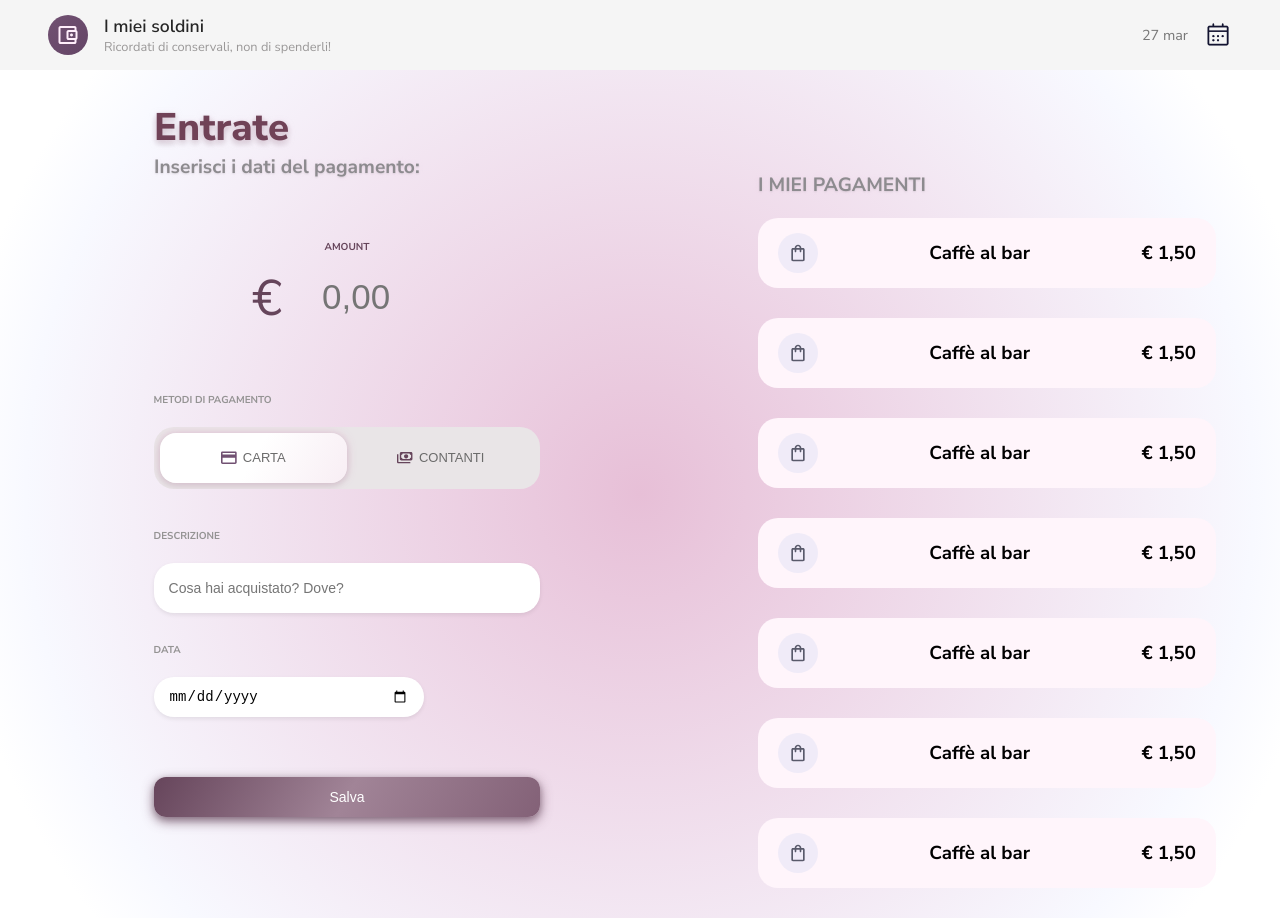
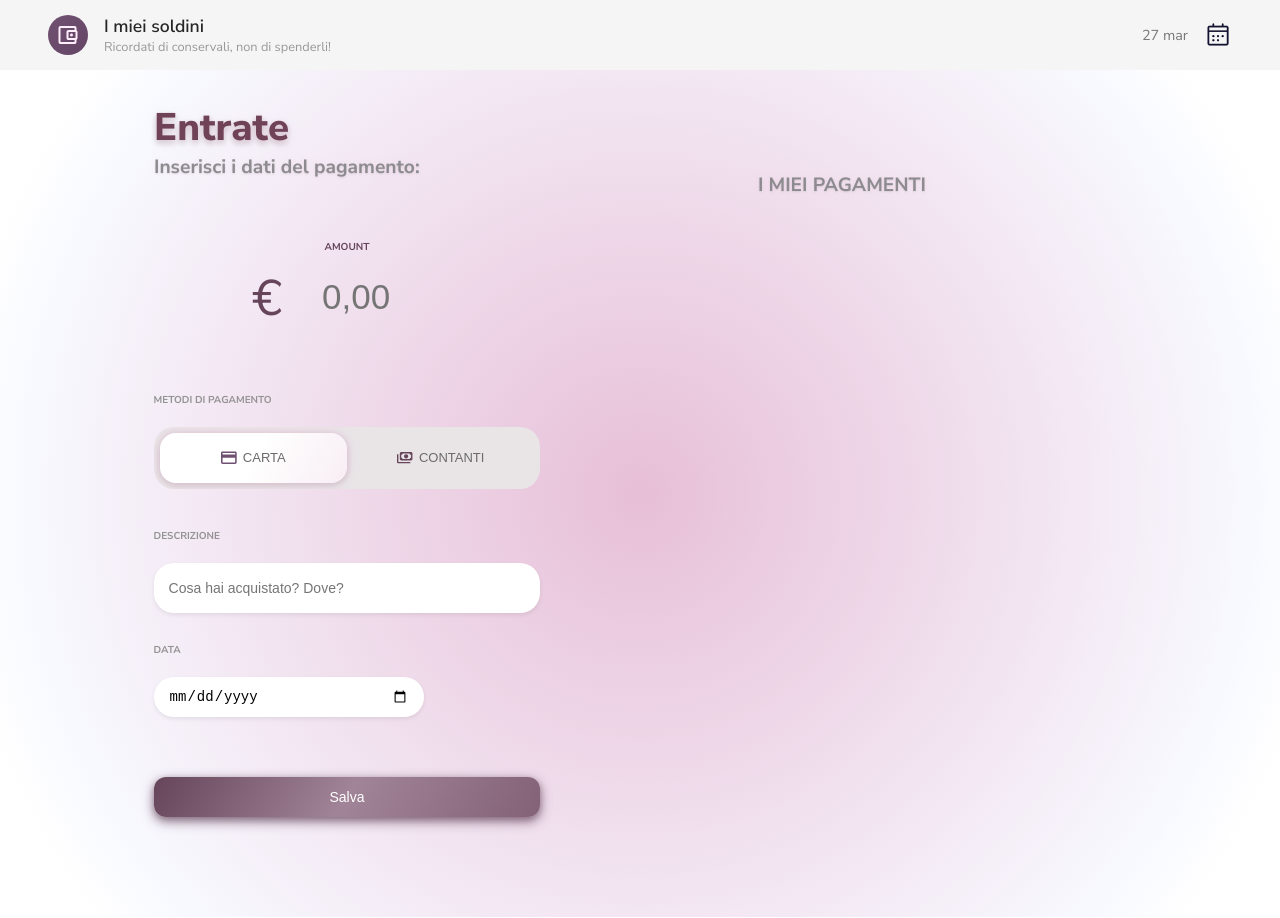
Before and after one commit to Vittoriatosi2006/Gestionale-spese, a React (Vite) app: page / in a window 1280 px wide. Built offline with nearby package versions, Linux system fonts and the light colour scheme; a web font is replaced by a local one.

Commit message:
aggiunta prima parte della logica

```diff
--- a/src/App.tsx
+++ b/src/App.tsx
@@ -1,14 +1,22 @@
+import { useState } from "react";
 import Navbar from "./Navbar";
 import NewEntry from "./NewEntry";
 import Recenti from "./Recenti";
+import type { Pagamento } from "./type";
 
 function App() {
+  const [pagamenti, setPagamenti] = useState<Pagamento[]>([]);
+
+  const aggiungiPagamento = (p: Pagamento) => {
+    setPagamenti([p, ...pagamenti]); // aggiunge in cima alla lista
+  };
+
   return (
     <div className="App">
       <Navbar />
       <div className="main-content">
-        <NewEntry />
-        <Recenti />
+        <NewEntry onSalva={aggiungiPagamento} />
+        <Recenti pagamenti={pagamenti} />
       </div>
     </div>
   );
--- a/src/NewEntry.css
+++ b/src/NewEntry.css
@@ -79,6 +79,7 @@
   color: #66455b;
   font-size: 50px;
 }
+
 .input-prezzo {
   border: none;
   background: transparent;
@@ -89,14 +90,22 @@
   border-bottom: 2px solid transparent;
   transition: all 0.25s ease;
 }
-
-.input-prezzo:focus {
+.input-prezzo:focus,
+.input-prezzo:hover {
   border-bottom: 2px solid #e7bfd7;
   transform: scale(1.05);
   text-shadow: 0 0 6px rgba(231, 191, 215, 0.6);
 }
 
+/*per togliere le frecce di incremento/decremento nei campi numerici*/
+input[type="number"]::-webkit-outer-spin-button,
+input[type="number"]::-webkit-inner-spin-button {
+  -webkit-appearance: none;
+  margin: 0;
+}
+
 /* terza parte */
+
 .terza-parte {
   display: flex;
   flex-direction: column;
@@ -118,6 +127,14 @@
   padding: 6px;
   height: 50px;
   overflow: hidden;
+  transition: all 0.8s ease;
+}
+
+.bottoni-pagamenti:hover {
+  transform: scale(1.03);
+  box-shadow:
+    0 6px 14px rgba(102, 69, 91, 0.9),
+    0 3px 8px rgba(0, 0, 0, 0.2);
 }
 
 .indicatore {
@@ -186,6 +203,14 @@
   transition: all 0.3s ease; /* per animazioni */
   position: relative;
   box-sizing: border-box;
+  transition: all 0.8s ease;
+}
+
+.input-descrizione:hover {
+  transform: scale(1.03);
+  box-shadow:
+    0 6px 14px rgba(102, 69, 91, 0.9),
+    0 3px 8px rgba(0, 0, 0, 0.2);
 }
 
 .input-descrizione:focus {
@@ -234,6 +259,14 @@
   transition: all 0.3s ease; /* per animazioni */
   position: relative;
   box-sizing: border-box;
+  transition: all 0.8s ease;
+}
+
+.input-data:hover {
+  transform: scale(1.03);
+  box-shadow:
+    0 6px 14px rgba(102, 69, 91, 0.9),
+    0 3px 8px rgba(0, 0, 0, 0.2);
 }
 
 .input-data:focus {
--- a/src/NewEntry.tsx
+++ b/src/NewEntry.tsx
@@ -1,22 +1,40 @@
 import { useState } from "react";
 import "./NewEntry.css";
 import "./style.css";
+import type { Pagamento } from "./type";
 
-export default function NewEntry() {
-  const [bottoneSelezionato, setBottoneSelezionato] = useState("");
+interface NewEntryProps {
+  onSalva: (p: Pagamento) => void;
+}
+
+export default function NewEntry({ onSalva }: NewEntryProps) {
+  const [bottoneSelezionato, setBottoneSelezionato] = useState<
+    "carta" | "contanti"
+  >("carta");
+  const [importo, setImporto] = useState<number | "">("");
+  const [descrizione, setDescrizione] = useState("");
+  const [data, setData] = useState("");
 
   return (
     <main className="new-entry-container">
       <div className="prima-parte">
-        <h1 className="entrate"> Entrate </h1>
-        <h2 className="inserisci-dati"> Inserisci i dati del pagamento: </h2>
+        <h1 className="entrate">Entrate</h1>
+        <h2 className="inserisci-dati">Inserisci i dati del pagamento:</h2>
       </div>
 
       <div className="seconda-parte">
-        <h3 className="amount"> AMOUNT </h3>
+        <h3 className="amount">AMOUNT</h3>
         <div className="importo">
-          <span className="euro"> €</span>
-          <input type="number" className="input-prezzo" placeholder="0,00" />
+          <span className="euro">€</span>
+          <input
+            type="number"
+            className="input-prezzo"
+            placeholder="0,00"
+            value={importo}
+            onChange={(e) =>
+              setImporto(e.target.value === "" ? "" : Number(e.target.value))
+            }
+          />
         </div>
       </div>
 
@@ -32,14 +50,14 @@ export default function NewEntry() {
             className="metodo"
             onClick={() => setBottoneSelezionato("carta")}
           >
-            <img src="icona-carta.svg" />
+            <img src="icona-carta.svg" alt="Carta" />
             CARTA
           </button>
           <button
             className="metodo"
             onClick={() => setBottoneSelezionato("contanti")}
           >
-            <img src="icona-contanti.svg" />
+            <img src="icona-contanti.svg" alt="Contanti" />
             CONTANTI
           </button>
         </div>
@@ -47,27 +65,41 @@ export default function NewEntry() {
 
       <div className="quarta-parte">
         <div className="parte-descrizione">
-          <h3 className="descrizione"> DESCRIZIONE</h3>
+          <h3 className="descrizione">DESCRIZIONE</h3>
           <input
             type="text"
             className="input-descrizione"
             placeholder="Cosa hai acquistato? Dove?"
+            value={descrizione}
+            onChange={(e) => setDescrizione(e.target.value)}
           />
         </div>
         <div className="parte-data">
-          <h3 className="data"> DATA </h3>
-          <input type="date" className="input-data" />
+          <h3 className="data">DATA</h3>
+          <input
+            type="date"
+            className="input-data"
+            value={data}
+            onChange={(e) => setData(e.target.value)}
+          />
         </div>
       </div>
 
       <div className="quinta-parte">
         <button
           className="salva"
-          onClick={(e) => {
-            const btn = e.currentTarget;
-            btn.classList.add("clicked");
-            // togli la classe dopo l'animazione
-            setTimeout(() => btn.classList.remove("clicked"), 2000);
+          onClick={() => {
+            if (!importo || !descrizione || !data)
+              return alert("Compila tutti i campi!");
+            onSalva({
+              importo: Number(importo),
+              metodo: bottoneSelezionato,
+              descrizione,
+              data,
+            });
+            setImporto("");
+            setDescrizione("");
+            setData("");
           }}
         >
           Salva
--- a/src/Recenti.css
+++ b/src/Recenti.css
@@ -32,13 +32,44 @@
   margin-bottom: 30px;
 }
 
+.descrizione-e-data {
+  flex: 1;
+  margin-left: 15px;
+  display: flex;
+  flex-direction: column;
+  align-items: flex-start;
+}
+
 .descrizione-pagamento {
   display: flex;
   flex-direction: column;
   align-items: flex-start;
+  font-size: clamp(0.9rem, 2vw, 1.2rem);
+  font-weight: 500;
 }
 
 .icona-acquisto {
   width: 40px;
   height: 40px;
 }
+
+.data-pagamento {
+  font-size: 0.8rem;
+  color: #a0a0a0; /* grigio chiaro */
+}
+
+.prezzo-e-metodo {
+  display: flex;
+  flex-direction: column;
+  align-items: flex-end;
+  gap: 2px;
+}
+
+.prezzo-pagamento {
+  font-weight: 600;
+}
+
+.metodo-pagamento {
+  font-size: 0.8rem;
+  color: #a0a0a0; /* grigio chiaro */
+}
--- a/src/Recenti.tsx
+++ b/src/Recenti.tsx
@@ -1,44 +1,34 @@
 import "./Recenti.css";
+import type { Pagamento } from "./type";
 
-export default function Recenti() {
+interface RecentiProps {
+  pagamenti: Pagamento[];
+}
+
+export default function Recenti({ pagamenti }: RecentiProps) {
   return (
     <main className="recenti-container">
-      <h2 className="i-miei-pagamenti"> I MIEI PAGAMENTI </h2>
-      <div className="spesa-singola">
-        <img src="icona-acquisto.svg" className="icona-acquisto" />
-        <h3 className="descrizione-pagamento"> Caffè al bar </h3>
-        <h3 className="prezzo-pagamento"> € 1,50 </h3>
-      </div>
-      <div className="spesa-singola">
-        <img src="icona-acquisto.svg" className="icona-acquisto" />
-        <h3 className="descrizione-pagamento"> Caffè al bar </h3>
-        <h3 className="prezzo-pagamento"> € 1,50 </h3>
-      </div>
-      <div className="spesa-singola">
-        <img src="icona-acquisto.svg" className="icona-acquisto" />
-        <h3 className="descrizione-pagamento"> Caffè al bar </h3>
-        <h3 className="prezzo-pagamento"> € 1,50 </h3>
-      </div>
-      <div className="spesa-singola">
-        <img src="icona-acquisto.svg" className="icona-acquisto" />
-        <h3 className="descrizione-pagamento"> Caffè al bar </h3>
-        <h3 className="prezzo-pagamento"> € 1,50 </h3>
-      </div>
-      <div className="spesa-singola">
-        <img src="icona-acquisto.svg" className="icona-acquisto" />
-        <h3 className="descrizione-pagamento"> Caffè al bar </h3>
-        <h3 className="prezzo-pagamento"> € 1,50 </h3>
-      </div>
-      <div className="spesa-singola">
-        <img src="icona-acquisto.svg" className="icona-acquisto" />
-        <h3 className="descrizione-pagamento"> Caffè al bar </h3>
-        <h3 className="prezzo-pagamento"> € 1,50 </h3>
-      </div>
-      <div className="spesa-singola">
-        <img src="icona-acquisto.svg" className="icona-acquisto" />
-        <h3 className="descrizione-pagamento"> Caffè al bar </h3>
-        <h3 className="prezzo-pagamento"> € 1,50 </h3>
-      </div>
+      <h2 className="i-miei-pagamenti">I MIEI PAGAMENTI</h2>
+      {pagamenti.map((p, index) => (
+        <div className="spesa-singola" key={index}>
+          <img src="icona-acquisto.svg" className="icona-acquisto" />
+          <div className="descrizione-e-data">
+            <h3 className="descrizione-pagamento">{p.descrizione}</h3>
+            <span className="data-pagamento">
+              {new Date(p.data).toLocaleDateString("it-IT", {
+                day: "numeric",
+                month: "long",
+              })}
+            </span>
+          </div>
+          <div className="prezzo-e-metodo">
+            <h3 className="prezzo-pagamento">€ {p.importo.toFixed(2)}</h3>
+            <span className="metodo-pagamento">
+              {p.metodo === "carta" ? "Carta" : "Contanti"}
+            </span>
+          </div>
+        </div>
+      ))}
     </main>
   );
 }
--- /dev/null
+++ b/src/type.ts
@@ -0,0 +1,7 @@
+// src/types.ts
+export interface Pagamento {
+  importo: number;
+  metodo: "carta" | "contanti";
+  descrizione: string;
+  data: string;
+}
```
